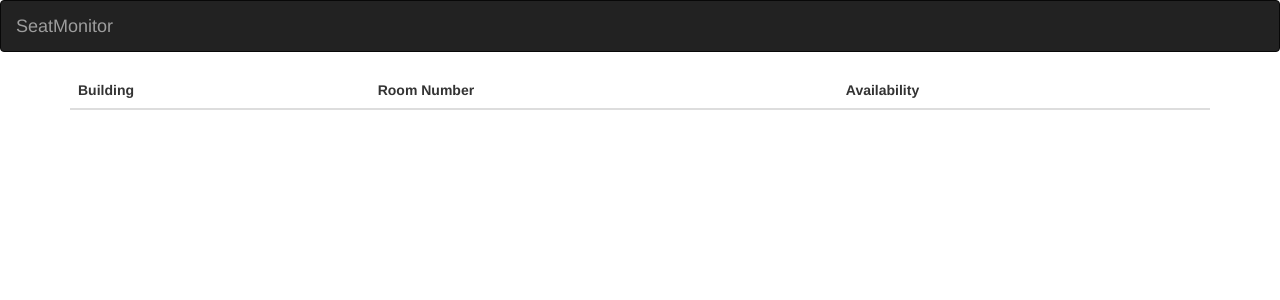
After one commit to paulkinderman/ElectronicsProject, a Django app: page /detail/1/ in a window 1280 px wide. The commit adds this page. Shown: the top 300 px of the page. Run offline with Django 3.2, Linux system fonts and the light colour scheme; data that the repository does not hold is empty; some libraries are stand-ins or nearby versions.

Commit message:
added detail functionality to each room

```diff
--- /dev/null
+++ b/SeatMonitor/website/templates/website/detail.html
@@ -0,0 +1,18 @@
+{% extends 'website/base.html' %}
+
+{% block body %}
+<div class='container'>
+  <table class='table'>
+    <thead>
+      <tr>
+	<th>Building</th>
+	<th>Room Number</th>
+	<th>Availability</th>
+      </tr>
+    </thead>
+    {% for room in rooms.Items %}
+      <tr {% if room.Available %} style="background-color:green" {% else %} style="background-color:red" {% endif %}><td>{{room.Building}}</td><td>{{room.Room}}</td><td>{% if room.Available %} Open {% else %} Not Available {% endif %}</td></tr>
+    {% endfor %}
+  </table>
+</div>
+{% endblock %}
--- a/SeatMonitor/website/urls.py
+++ b/SeatMonitor/website/urls.py
@@ -5,5 +5,6 @@ from django.views.generic.base import TemplateView
 app_name = 'SeatMonitor'
 
 urlpatterns = [
-    path('index/', TemplateView.as_view(template_name='website/index.html'), name='index'),
+    path('index/', views.index, name='index'),
+    path('detail/<slug:building>/', views.detail, name='detail'),
 ]
--- a/SeatMonitor/website/views.py
+++ b/SeatMonitor/website/views.py
@@ -2,14 +2,35 @@ from django.shortcuts import render
 import boto3
 from boto3.dynamodb.conditions import Key, Attr
 from django.http import HttpResponse
+from django.template import loader
+
 
 # Create your views here.
-def MLCView(request):
+def index(request):
     dynamodb = boto3.resource('dynamodb', region_name='us-east-1', endpoint_url="https://dynamodb.us-east-1.amazonaws.com")
-    table = dynamodb.Table('SeatMonitor')
-    response = table.query(
-        KeyConditionExpression=Key('Building').eq('MLC')
-        )
-    for i in response['Items']:
-        print(i['Room Number'])
-    return HttpResponse('Index Page Info')
+    table = dynamodb.Table('Buildings')
+#   response = table.query(
+#       KeyConditionExpression=Key('Building').eq('MLC')
+#       )
+#   print(response)
+#   for i in response['Items']:
+#       print(i['Room Number'])
+    response = table.scan()
+#    request.session['buildings'] = response
+    template = loader.get_template('website/index.html')
+    context = {
+        'buildings': response,
+    }
+    return HttpResponse(template.render(context, request))
+
+def detail(request, building):
+     dynamodb = boto3.resource('dynamodb', region_name='us-east-1', endpoint_url="https://dynamodb.us-east-1.amazonaws.com")
+     table = dynamodb.Table('SeatMonitor')
+     response = table.query(
+         KeyConditionExpression=Key('Building').eq(building)
+     )
+     template = loader.get_template('website/detail.html')
+     context = {
+         'rooms': response,
+     }
+     return HttpResponse(template.render(context, request))
```
Also changed, not shown: SeatMonitor/website/templates/website/index.html (+18 -0 lines).
